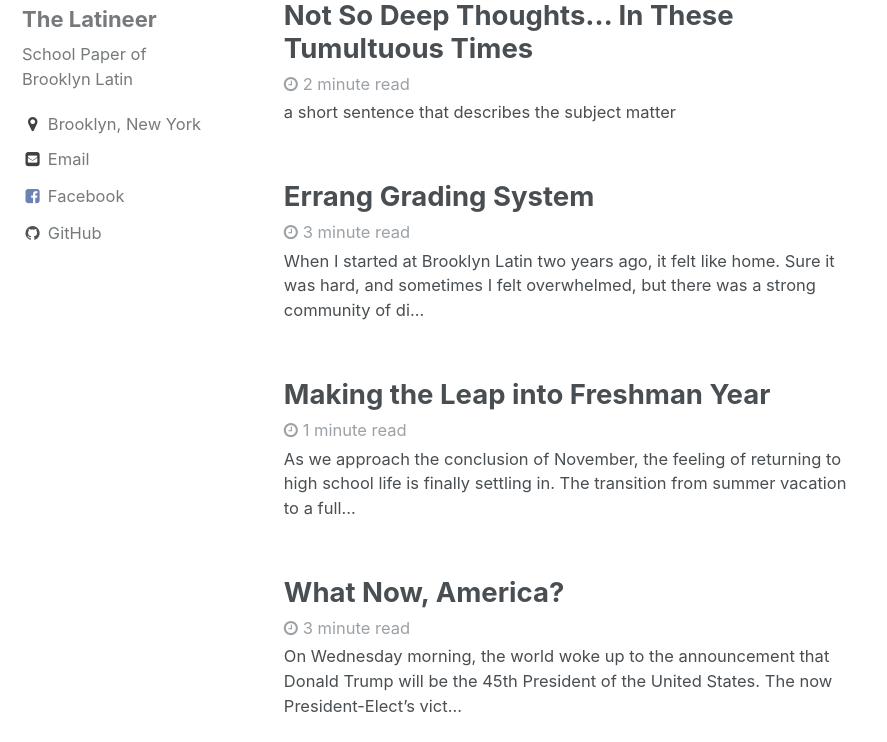
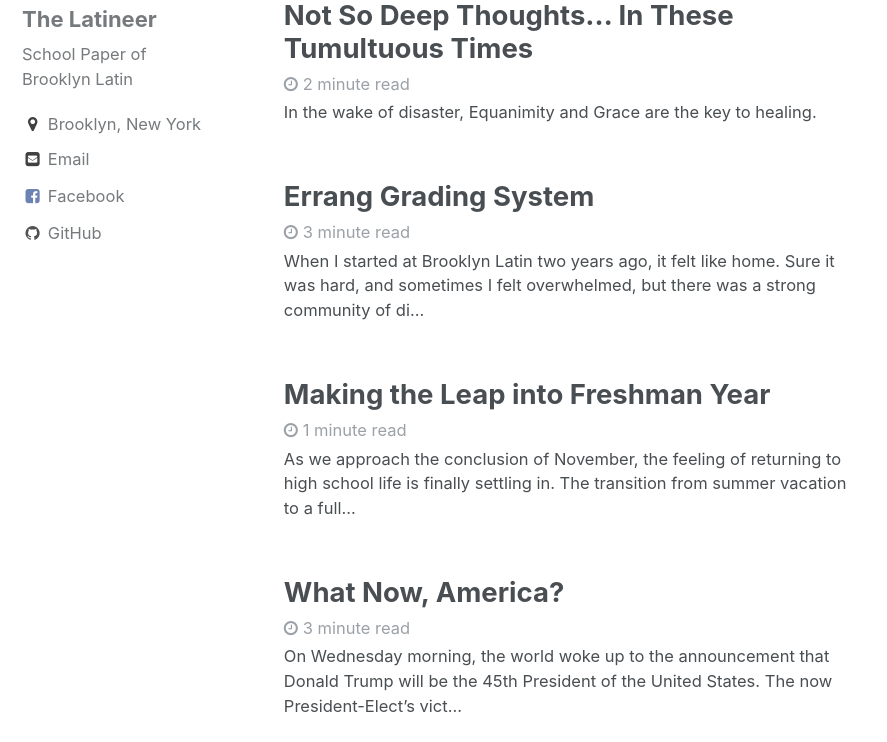
Before and after one commit to rvente/site, a Jekyll site: the page built from _pages/author-archive.html, in a window 1280 px wide and 900 px high, scrolled down 804 px, cut to the strip 158-900 px from the top of the window. Shown: the whole strip, without its empty margins (0-887 px from the left). Built offline with Jekyll 4.4.1, drawn with Linux system fonts in a browser that asks for light colours; some of the changed text lies outside the part shown.

Commit message:
Update 2017-11-15-NTSD.md

```diff
--- a/_posts/2017-11-15-NTSD.md
+++ b/_posts/2017-11-15-NTSD.md
@@ -1,6 +1,5 @@
 ---
 title: "Not So Deep Thoughts... In These Tumultuous Times"
-excerpt: "a short sentence that describes the subject matter"
 categories:
   - opinion
 author: Jack Sarmiento
```
